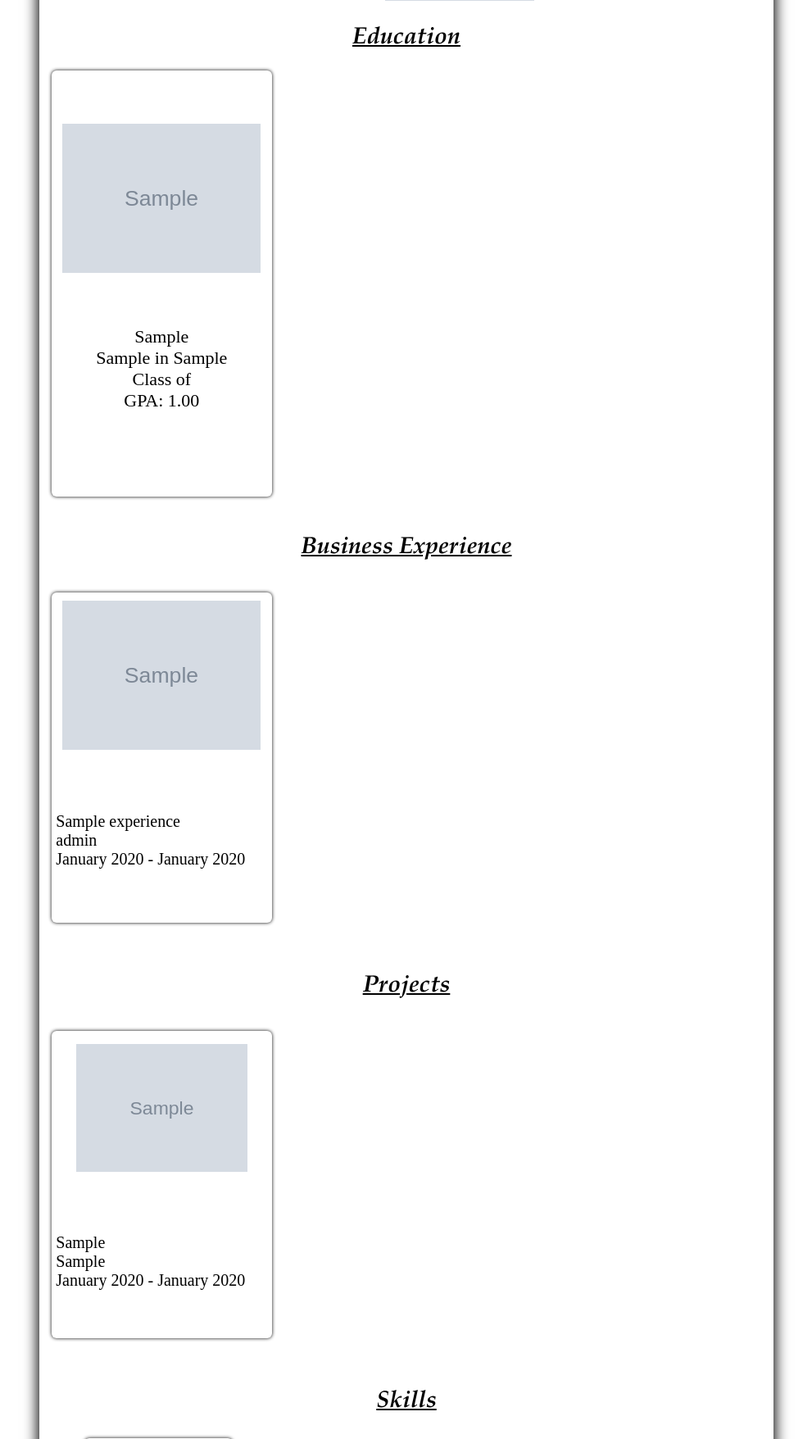
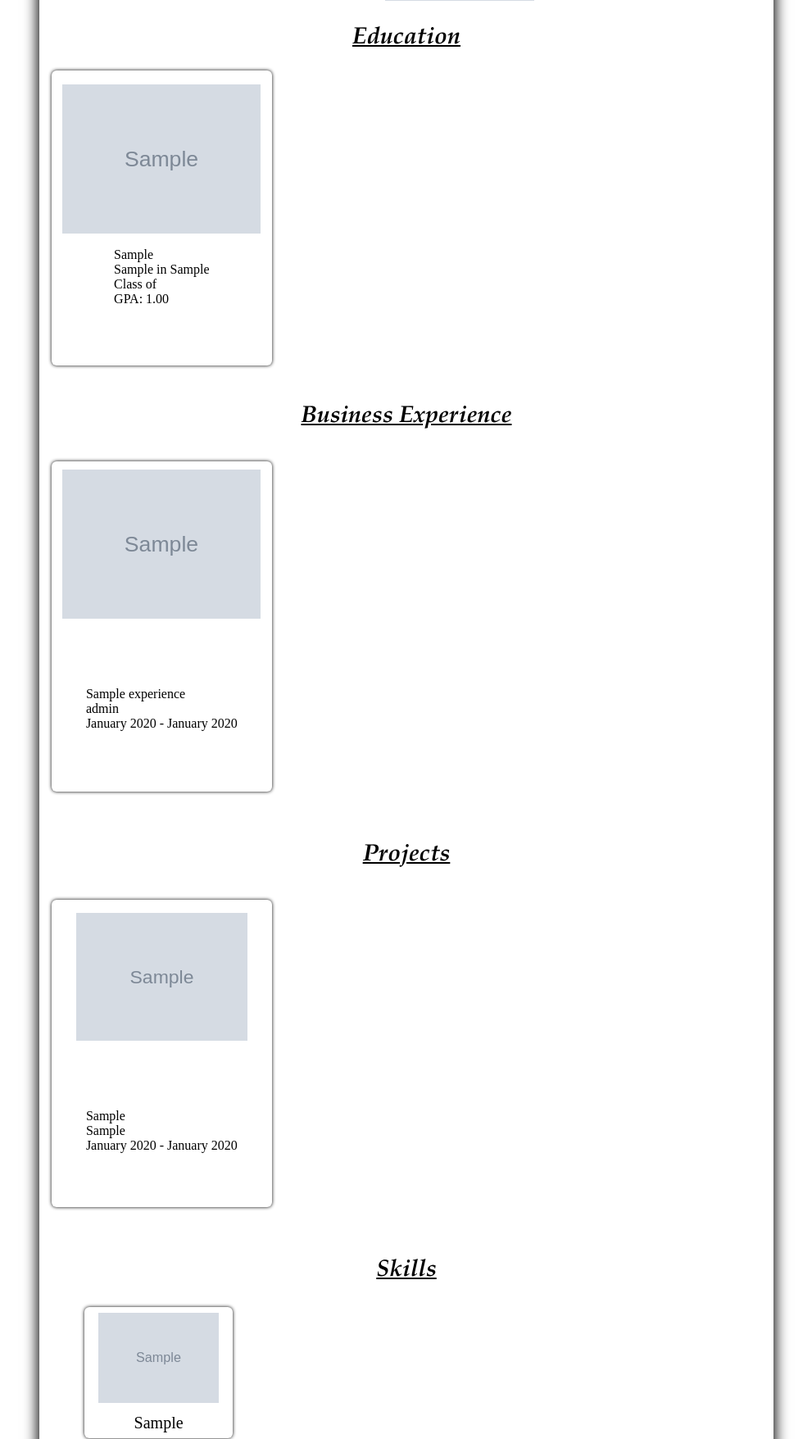
Before and after one commit to mscully4/michaeljscully.com, a Django app: page /resume/ in a window 1280 px wide. Shown: the part 849-2605 px from the top of the page at 82% size, without its empty margins (144-1135 px from the left). Run offline with Django 3.2, Linux system fonts and the light colour scheme; tables that the repository leaves empty hold one stand-in row (values such as "Sample post"); grey boxes marked "Sample" are stand-in pictures; parts of the project's set-up code (start-up, migrations or seed data) failed here and were passed over; some libraries are stand-ins or nearby versions; some web fonts are replaced.

Commit message:
resume template change resume text vertical to resume text

```diff
--- a/resume/templates/resume/resume.html
+++ b/resume/templates/resume/resume.html
@@ -24,7 +24,7 @@
     {% for entry in education %}
     <a href="education" class="body-card resume-education">
       <img class="resume-education-logo" src="{{ entry.logo.url }}">
-      <div class="resume-education-info">
+      <div class="resume-text">
         <p>{{ entry.university }}</p>
         <p>{{ entry.degree }} in {{ entry.major }}</p>
         <p>Class of {{ entry.year }}</p>
@@ -41,10 +41,10 @@
     {% for entry in experiences %}
     <a href="experience/{{ entry.pk }}" class="body-card resume-experience">
       <img class="resume-image-vertical" src="{{ entry.banner.url }}">
-      <div class="resume-experience-info">
-        <p class="resume-text-vertical">{{ entry.name }}</p>
-        <p class="resume-text-vertical">{{ entry.role }}</p>
-        <p class="resume-text-vertical">{{ entry.start_date|date:"F Y" }} -
+      <div class="resume-text">
+        <p>{{ entry.name }}</p>
+        <p>{{ entry.role }}</p>
+        <p>{{ entry.start_date|date:"F Y" }} -
           {% if entry.end_date %}
           {{ entry.end_date|date:"F Y" }}
           {% else %}
@@ -66,10 +66,10 @@
         <img class="resume-project-logos" src="{{ skill.logo.url }}">
         {% endfor %}
       </div>
-      <div class="resume-project-info">
-        <p class="resume-text-vertical">{{ entry.industry }}</p>
-        <p class="resume-text-vertical" style="margin:auto">{{ entry.overview }}</p>
-        <p class="resume-text-vertical">{{ entry.start_date|date:"F Y" }} -
+      <div class="resume-text">
+        <p>{{ entry.industry }}</p>
+        <p>{{ entry.overview }}</p>
+        <p>{{ entry.start_date|date:"F Y" }} -
           {% if entry.end_date %}
           {{ entry.end_date|date:"F Y" }}
           {% else %}
```
